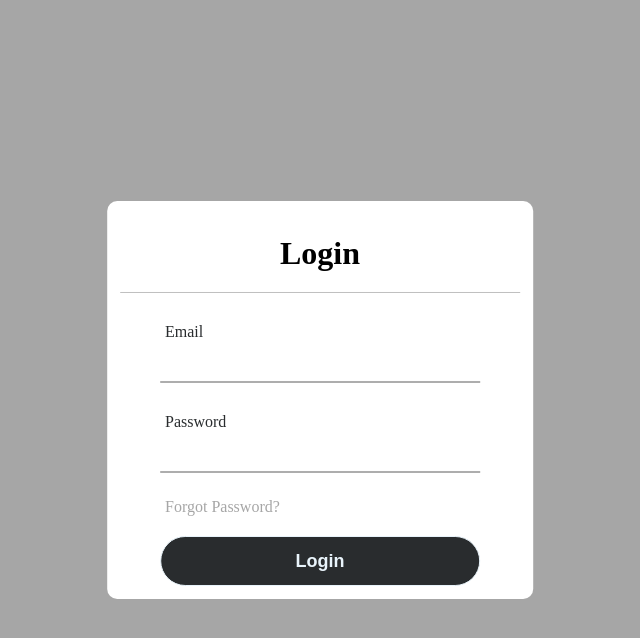
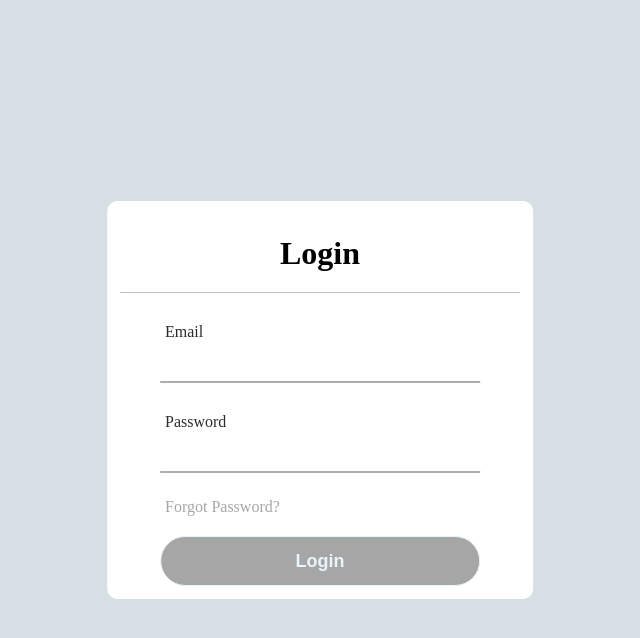
Before and after one commit to derecklhw/CST2120_Coursework2, a PHP site: page /login.html in a window 1280 px wide. Shown: the top 638 px of the page, without its empty margins (320-960 px from the left). Run offline with PHP 8.4, Linux system fonts and the light colour scheme.

Commit message:
feat:final

```diff
--- a/website/client/index.html
+++ b/website/client/index.html
@@ -113,7 +113,7 @@
         <div class="section-wrap">
           <!-- Image Banner Section -->
           <div class="banner-section">
-            <img src="assets/images/banner.jpg" alt="banner" />
+            <img src="assets/images/banner/banner1.jpg" alt="banner" />
           </div>
 
           <div class="sub-section-title">
--- a/website/cms/styles/login.css
+++ b/website/cms/styles/login.css
@@ -1,7 +1,7 @@
 /* || Login section styles */
 
 body {
-    background-color: #a6a6a6;
+    background-color: #d5dfe4;
 }
 
 .login-section {
@@ -77,7 +77,7 @@ body {
   width: 100%;
   height: 50px;
   border: 1px solid;
-  background: #292c2e;
+  background: #a6a6a6;
   border-radius: 25px;
   font-size: 18px;
   color: #e9f4fb;
@@ -87,6 +87,7 @@ body {
 }
 
 .login-section form input[type="submit"]:hover {
-  border-color: #292c2e;
+  border-color: #a6a6a6;
+  background-color: #292c2e;
   transition: 0.5s;
 }
```
